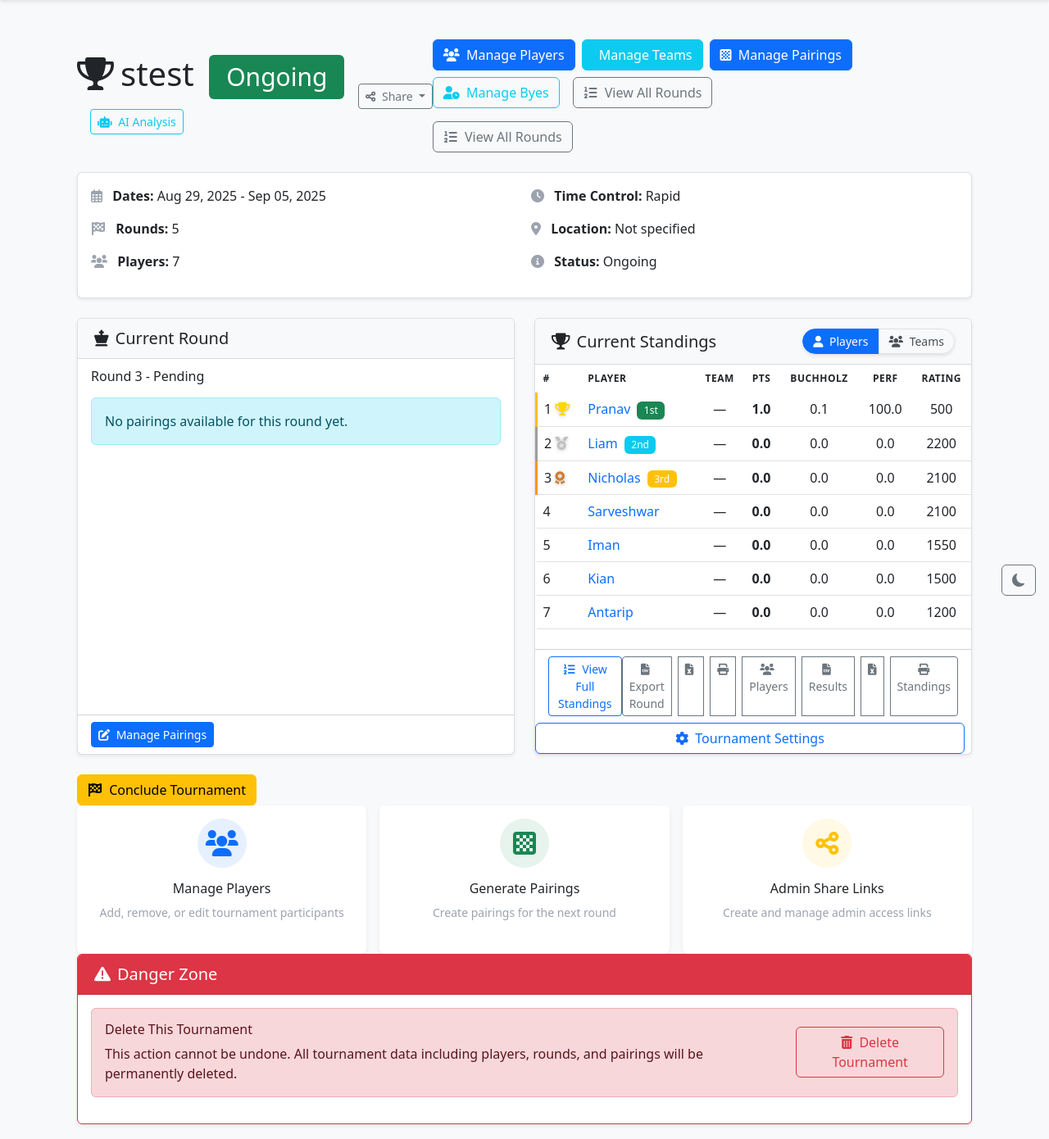
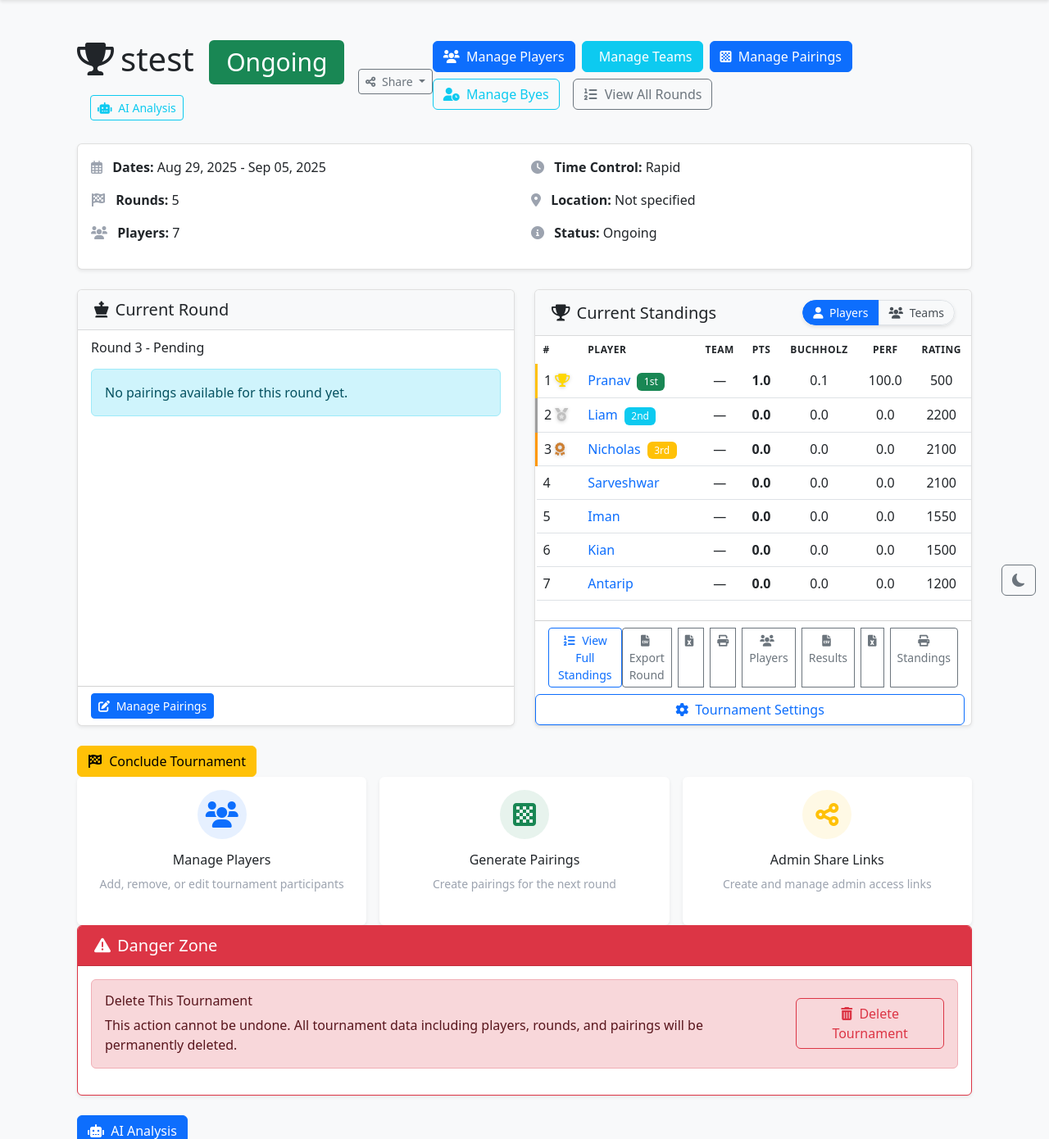
Before and after one commit to SarveshwarSenthilKumar/ChessPairings, a Flask app: page /tournament/26 in a window 1280 px wide. Shown: the part 57-1447 px from the top of the page at 82% size. Run offline with Flask 3, Linux system fonts and the light colour scheme; the visitor is signed in with stand-in values (Sample User, id 1); data comes from the database, SQL or seed files in the repository; some libraries are stand-ins or nearby versions.

Commit message:
Removed duplicate view all rounds button

```diff
--- a/templates/tournament/view.html
+++ b/templates/tournament/view.html
@@ -148,9 +148,7 @@
                 </a>
             </div>
             </a>
-            <a href="{{ url_for('tournament.rounds', tournament_id=tournament.id) }}" class="btn btn-outline-secondary">
-                <i class="fas fa-list-ol me-1"></i> View All Rounds
-            </a>
+
         {% else %}
             <button class="btn btn-outline-secondary me-2" disabled>
                 <i class="fas fa-users me-1"></i> Manage Players
```
